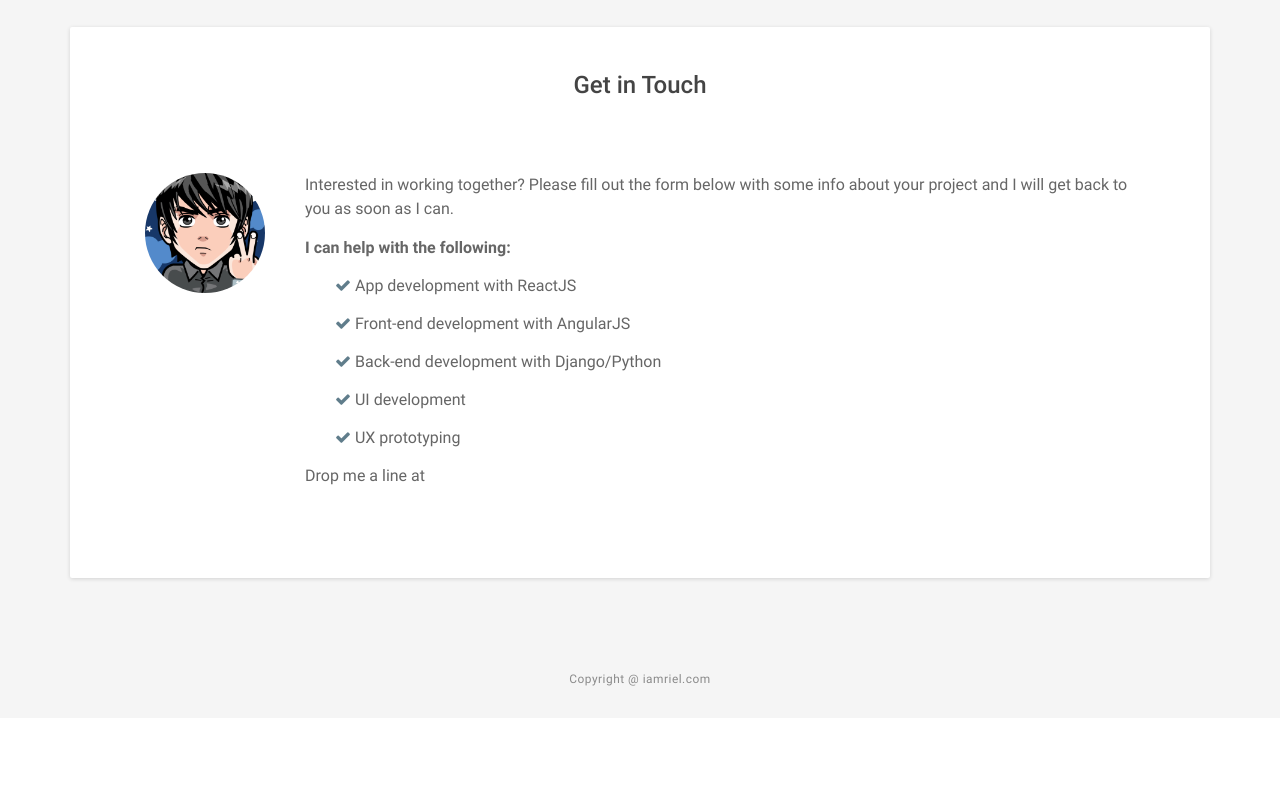
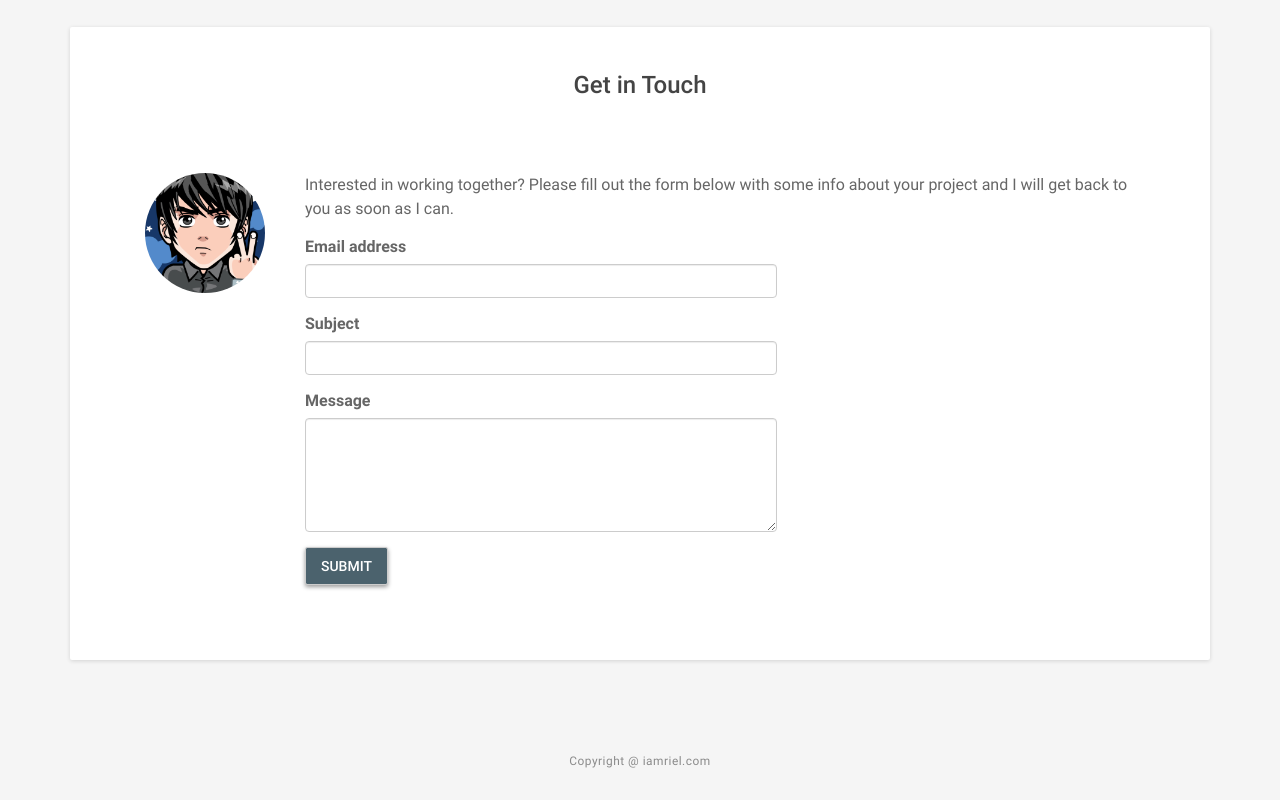
Before and after one commit to iamriel/iamriel, a Django app: template main/templates/home.html in a window 1280 px wide. Shown: the part 887-1687 px from the top of the page. Before the commit the page ends 1573 px from the top, so only its background shows below. Run offline with Django 3.2, Linux system fonts and the light colour scheme; the template is opened without the code that fills it, so the values that code supplies are empty; some libraries are stand-ins or nearby versions.

Commit message:
Add initial contact form

```diff
--- a/main/templates/home.html
+++ b/main/templates/home.html
@@ -46,17 +46,28 @@
                 <img class="profile-image" src="{% static 'img/avatar.png' %}" alt="">
                 <div class="dialog">
                     <p>Interested in working together? Please fill out the form below with some info about your project and I will get back to you as soon as I can.</p>
-                    <p><strong>I can help with the following:</strong></p>
-                    <ul class="list-unstyled service-list">
-                        <li><i class="fa fa-check" aria-hidden="true"></i> App development with ReactJS</li>
-                        <li><i class="fa fa-check" aria-hidden="true"></i> Front-end development with AngularJS</li>
-                        <li><i class="fa fa-check" aria-hidden="true"></i> Back-end development with Django/Python</li>
-                        <li><i class="fa fa-check" aria-hidden="true"></i> UI development</li>
-                        <li><i class="fa fa-check" aria-hidden="true"></i> UX prototyping</li>
-                    </ul>
-                    <p>Drop me a line at <a href="mailto:{{ active_user.email }}">{{ active_user.email }}</a></p>
 
-                    {% include 'social-icons.html' %}
+                   {% include 'social-icons.html' %}
+
+                    <div class="row">
+                        <div class="col-xs-12 col-md-7">
+                            <form>
+                                <div class="form-group">
+                                    <label for="email">Email address</label>
+                                    <input class="form-control" name="email" type="email" value=""/>
+                                </div>
+                                <div class="form-group">
+                                    <label for="subject">Subject</label>
+                                    <input class="form-control" name="subject" type="text" value=""/>
+                                </div>
+                                <div class="form-group">
+                                    <label for="message">Message</label>
+                                    <textarea class="form-control" name="message" value="" rows="5"></textarea>
+                                </div>
+                                <button type="submit" class="btn btn-default">Submit</button>
+                            </form>
+                        </div>
+                    </div>
 
                 </div><!--//diaplog-->
             </div><!--//intro-->
```
